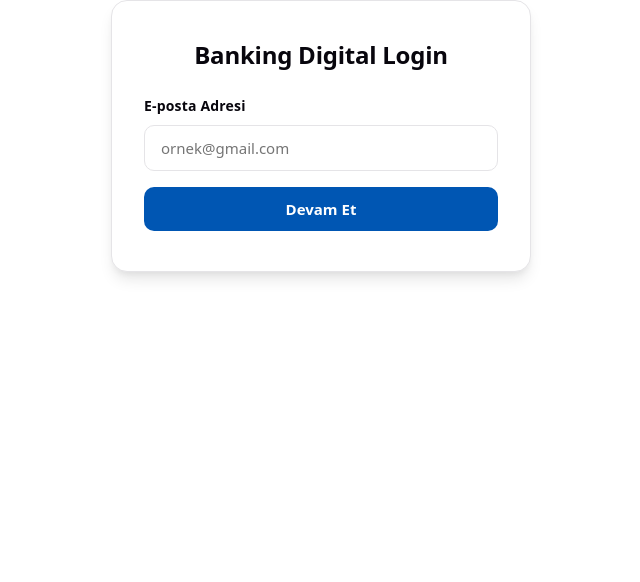
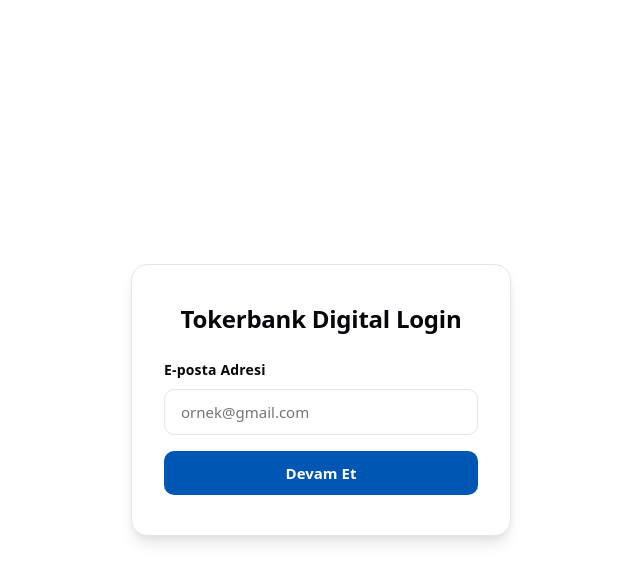
Before and after one commit to boratoker/banking-auth-fraud-engine, a React (Vite) app in the folder frontend/: page / in a window 1280 px wide. Shown: the top 582 px of the page, without its empty margins (319-959 px from the left). Built offline with nearby package versions, Linux system fonts and the light colour scheme; a web font is replaced by a local one.

Commit message:
style: update login container layout and rename application title to Tokerbank

```diff
--- a/frontend/src/App.css
+++ b/frontend/src/App.css
@@ -6,11 +6,14 @@
 .login-container {
   width: 100%;
   max-width: 420px;
+  min-height: 100vh;
   margin: 0 auto;
   display: flex;
   flex-direction: column;
   align-items: center;
   justify-content: center;
+  padding: 20px;
+  box-sizing: border-box;
 }
 
 .login-card {
--- a/frontend/src/App.jsx
+++ b/frontend/src/App.jsx
@@ -116,7 +116,7 @@
   return (
     <div className="login-container">
       <div className="login-card">
-        <h2 className="login-title">Banking Digital Login</h2>
+        <h2 className="login-title">Tokerbank Digital Login</h2>
 
         {message && <div className="alert-message success">{message}</div>}
         {error && <div className="alert-message error">{error}</div>}
```
